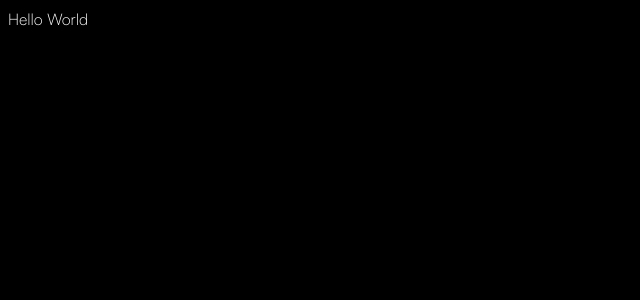
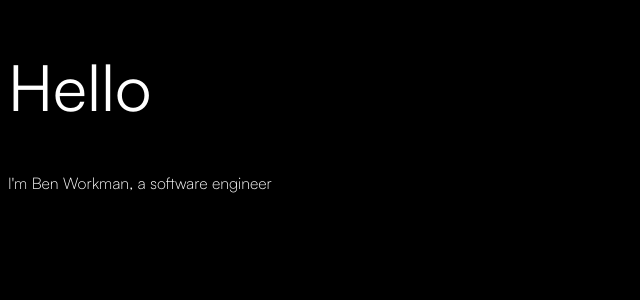
Before and after one commit to BenW2k/Portfolio, a Next.js app in the folder frontend/: page / in a window 1280 px wide. Shown: the top 300 px of the page, without its empty margins (0-640 px from the left). Built offline with nearby package versions, Linux system fonts and the light colour scheme.

Commit message:
+hero-section html

```diff
--- a/frontend/app/page.tsx
+++ b/frontend/app/page.tsx
@@ -2,5 +2,12 @@ import Image from "next/image";
 import styles from "./styles/pages/home.module.css";
 
 export default function Home() {
-  return <div className={styles["hero-section"]}>Hello World</div>;
+  return (
+    <div className={styles["hero-section"]}>
+      <h1 className={styles["hero-title"]}>Hello</h1>
+      <p className={styles["hero-paragraph"]}>
+        I'm Ben Workman, a software engineer
+      </p>
+    </div>
+  );
 }
```
